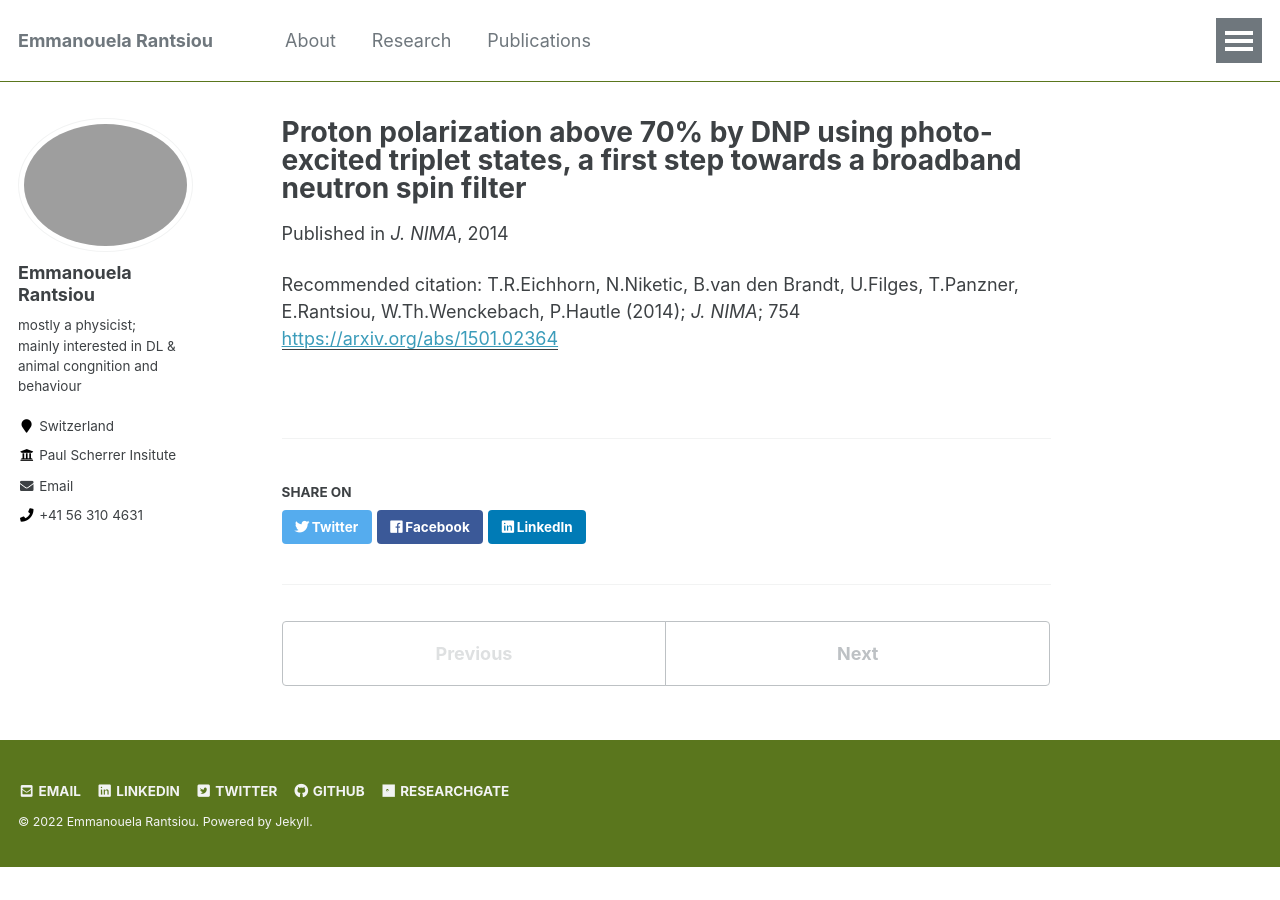
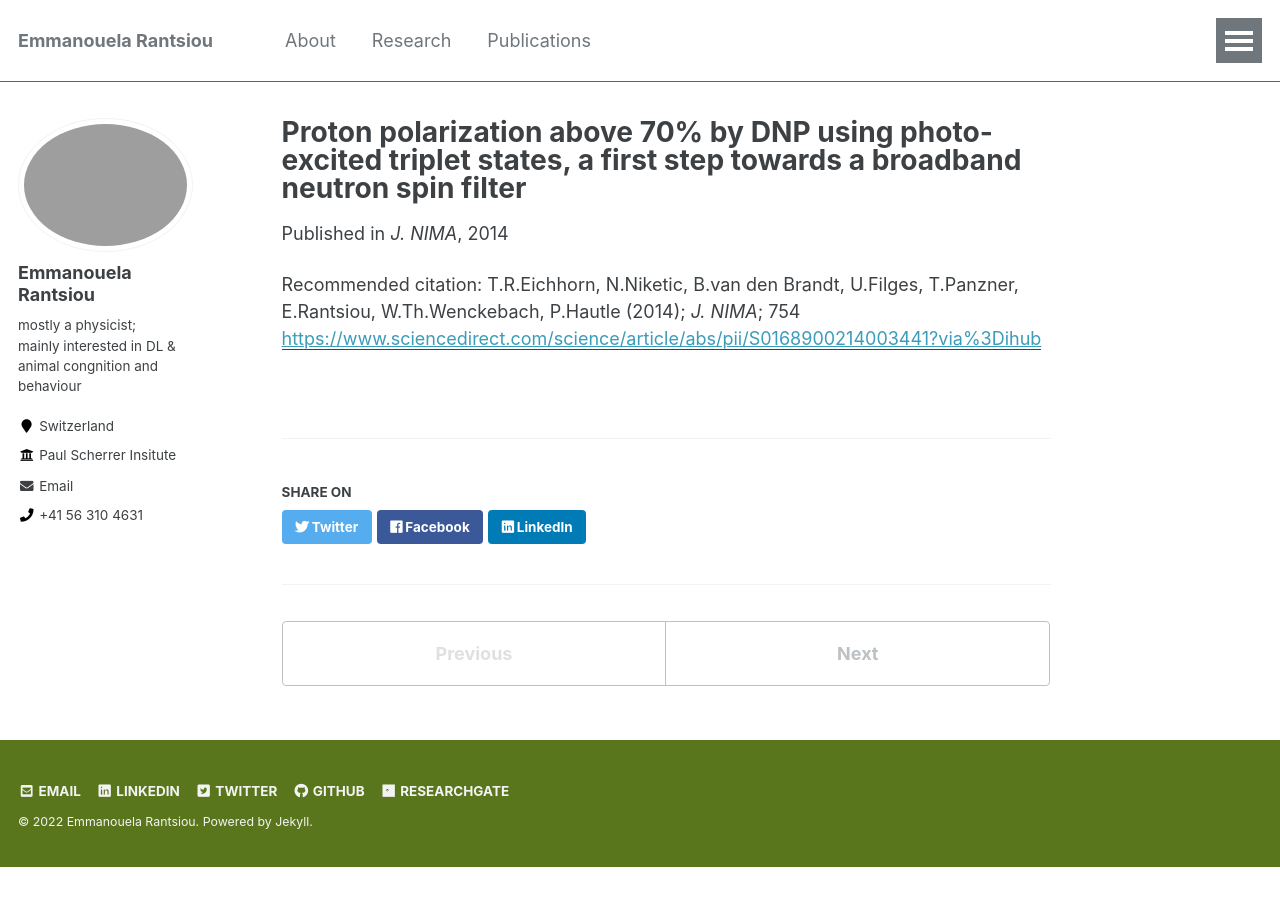
Before and after one commit to emmarant/emmarant.github.io, a Jekyll site: the page built from _publications/2014-08-01.md, in a window 1280 px wide. Built offline with Jekyll 4.4.1, drawn with Linux system fonts in a browser that asks for light colours; part of the change alters nothing that is shown.

Commit message:
Update 2014-08-01.md

```diff
--- a/_publications/2014-08-01.md
+++ b/_publications/2014-08-01.md
@@ -5,6 +5,6 @@ permalink: /publications/2014-08-01
 excerpt: ''
 date: 2014-08-01
 venue: 'J. NIMA'
-paperurl: 'https://arxiv.org/abs/1501.02364'
+paperurl: 'https://www.sciencedirect.com/science/article/abs/pii/S0168900214003441?via%3Dihub'
 citation: 'T.R.Eichhorn, N.Niketic, B.van den Brandt, U.Filges, T.Panzner, E.Rantsiou, W.Th.Wenckebach, P.Hautle (2014); <i>J. NIMA</i>; 754'
 ---
```
